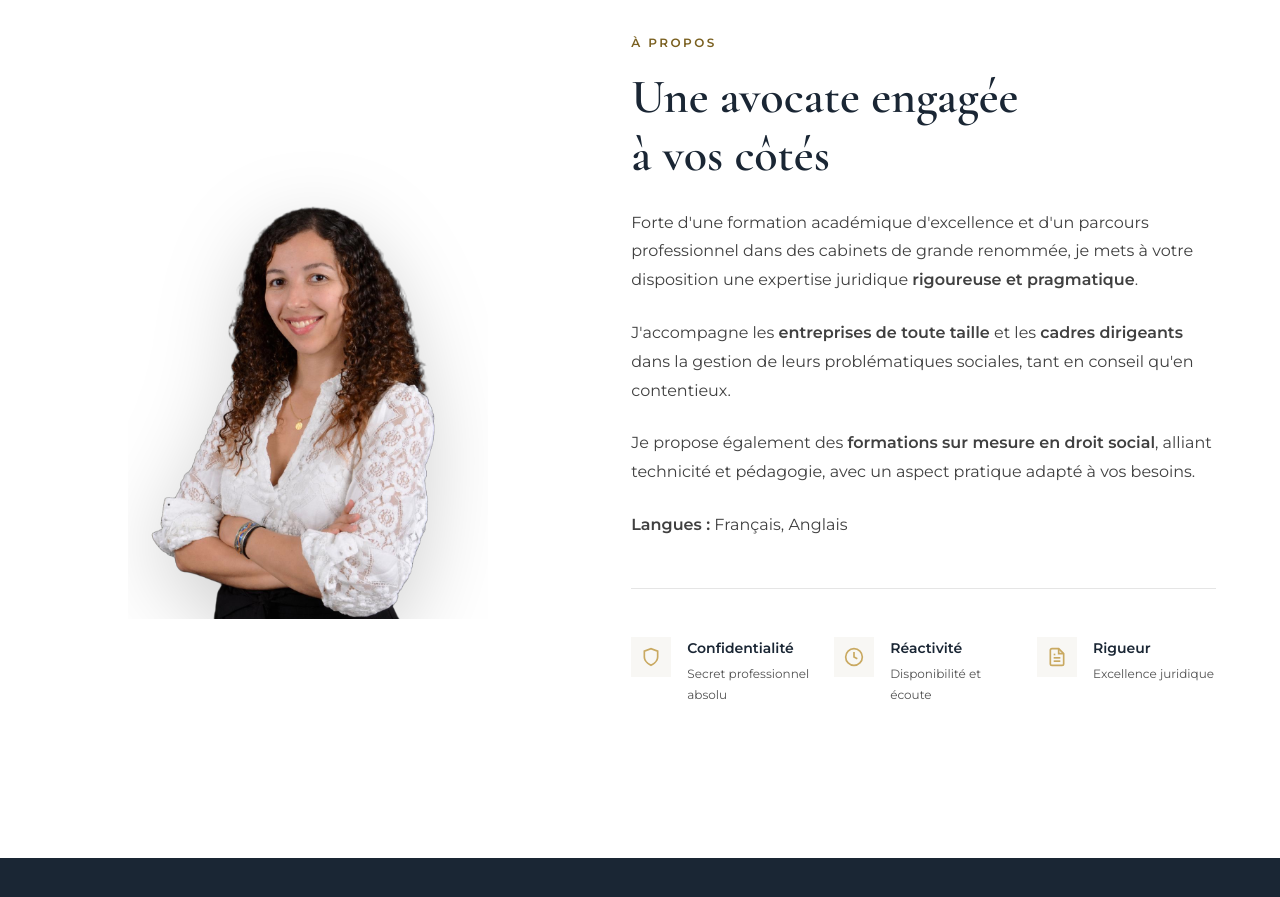
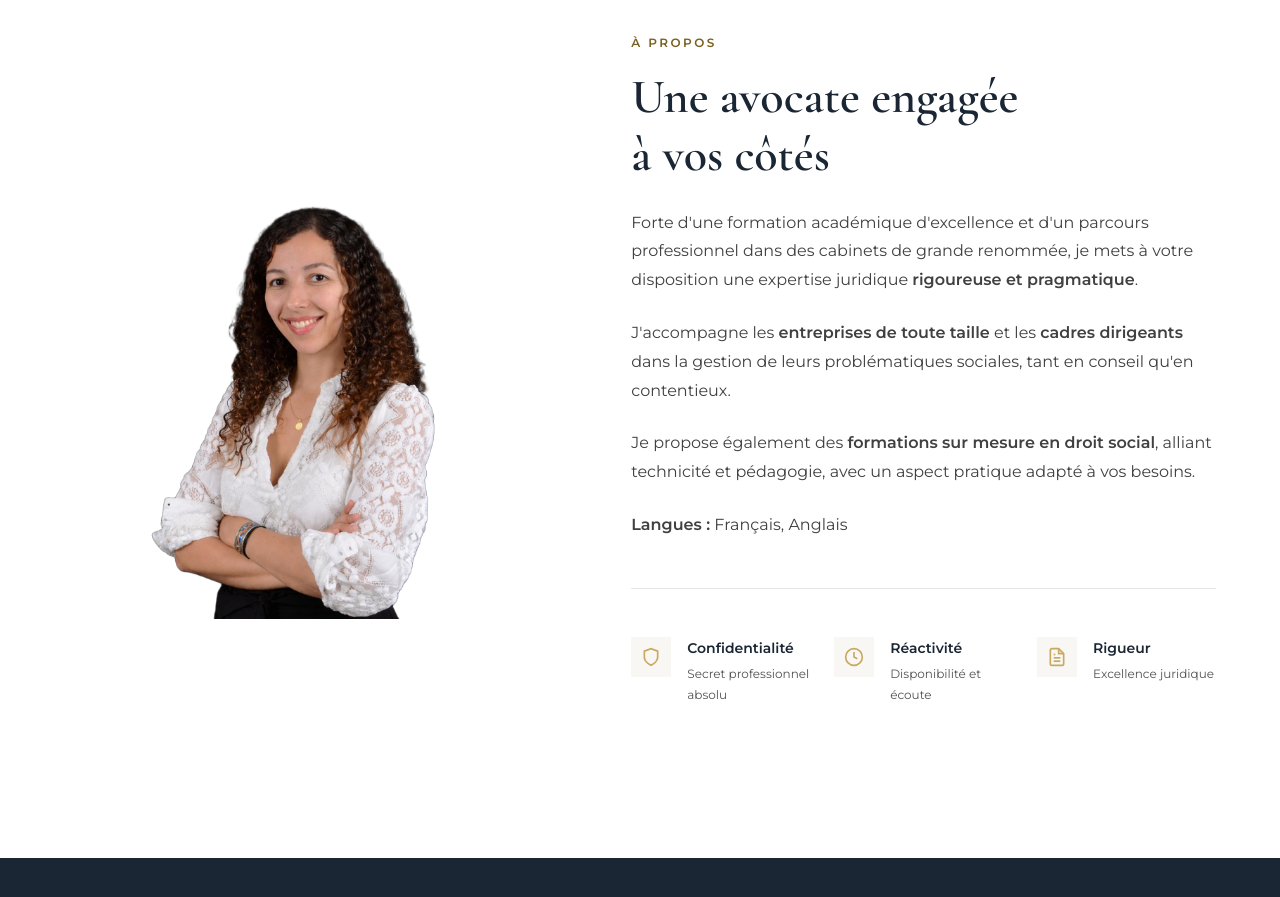
Before and after one commit to Amirault/amelie-amirault-avocat, a plain HTML site: page index.html in a window 1280 px wide. Shown: the part 900-1797 px from the top of the page. Drawn offline with nearby package versions, Linux system fonts and the light colour scheme.

Commit message:
fix: remove drop-shadow from portrait
Co-Authored-By: Warp <agent@warp.dev>

```diff
--- a/css/style.css
+++ b/css/style.css
@@ -549,7 +549,6 @@ ul {
     height: 100%;
     object-fit: cover;
     object-position: center top;
-    filter: drop-shadow(0 20px 40px rgba(0, 0, 0, 0.18));
 }
 
 
```
